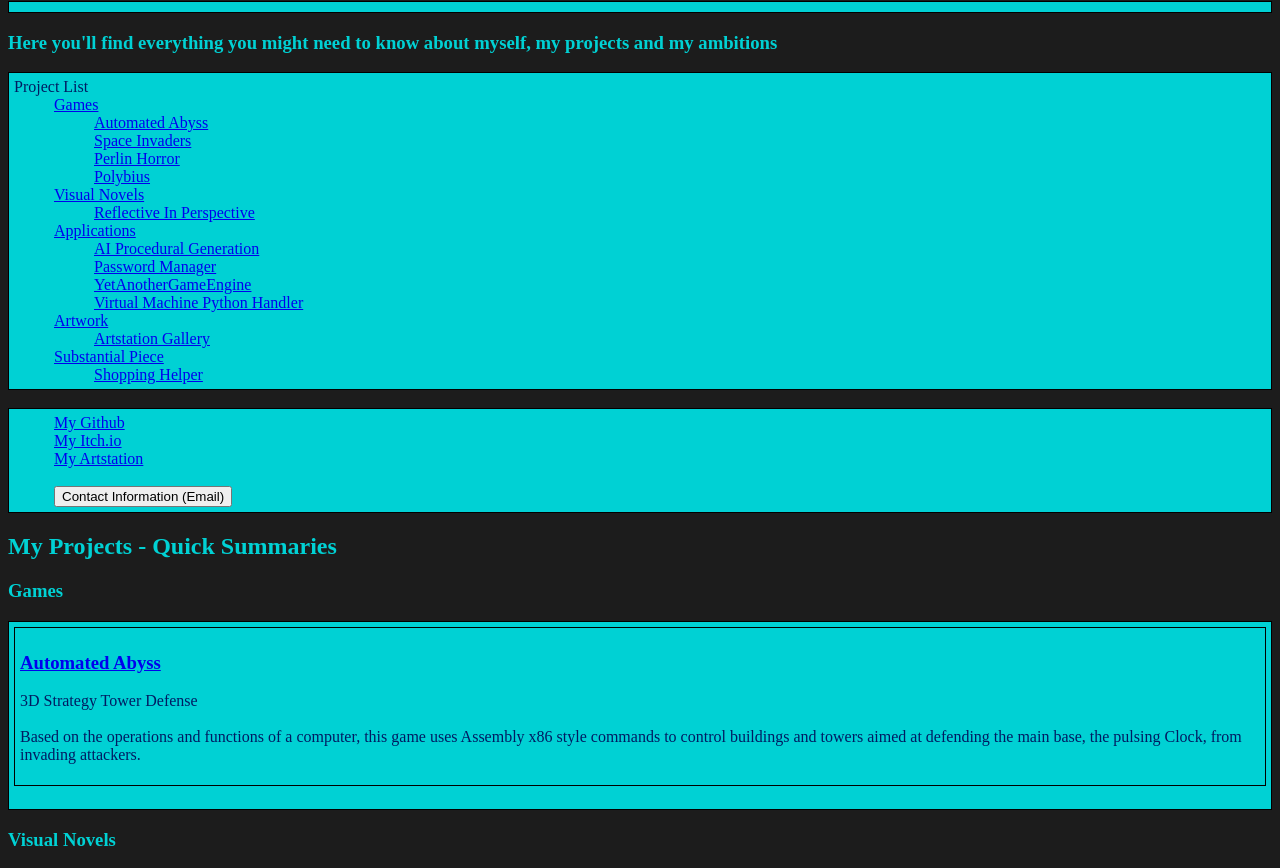
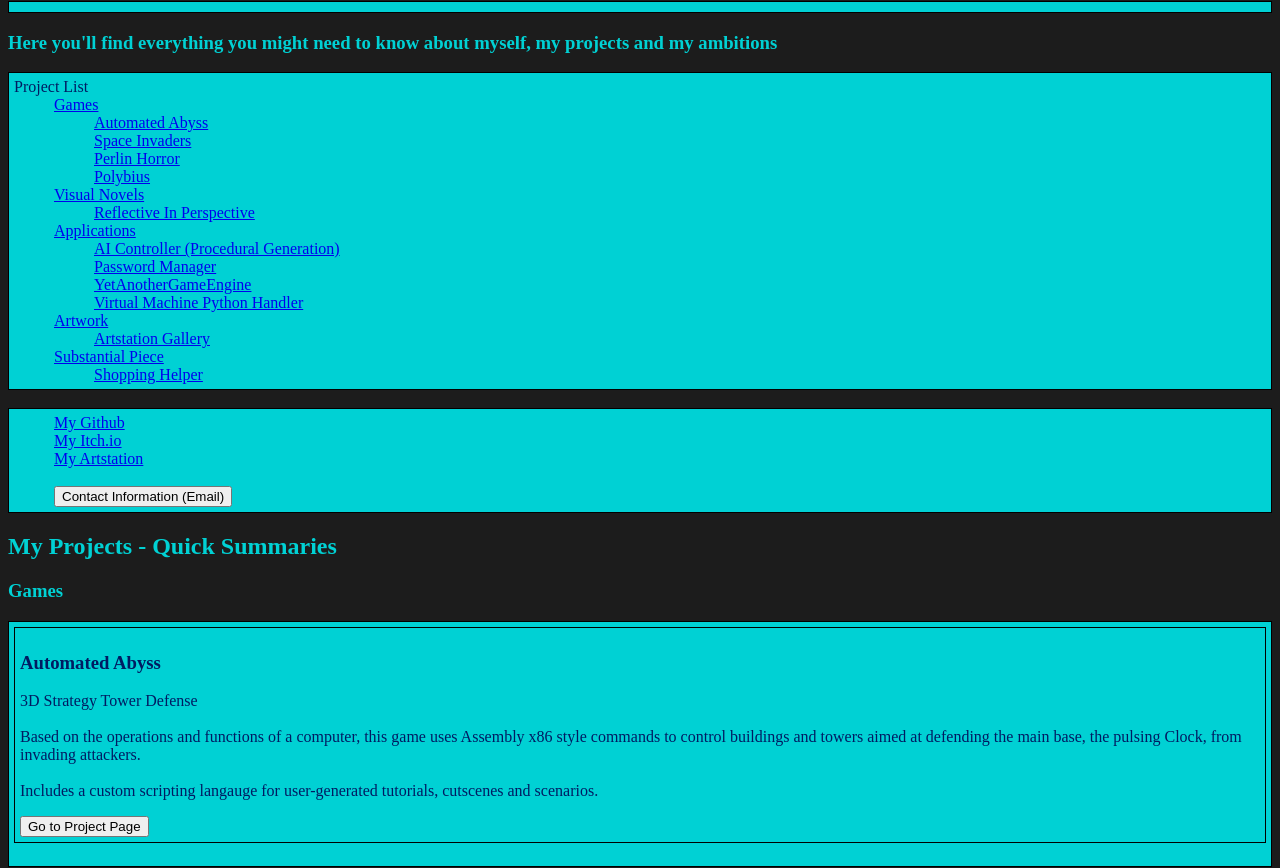
Before and after one commit to Dichlorodiethylsulfide/Dichlorodiethylsulfide.github.io, a plain HTML site: page index.html in a window 1280 px wide. Shown: the part 119-987 px from the top of the page. Drawn offline with Linux system fonts and the light colour scheme.

Commit message:
Added button js code. Redirects for project pages.

```diff
--- a/index.html
+++ b/index.html
@@ -1,18 +1,19 @@
 <head>
   <link rel="stylesheet" type="text/css" href="css/design.css">
   <script type="text/javascript" src="js/website.js"></script>
+  <script type="text/javascript"> window.onload = StartupButtons;</script>
 </head>
 <body>
   <title class="TitleBox BackgroundText">Riki Lowe's Home Page</title>
   <h1 class="BackgroundText">Welcome to my portfolio website.</h1>
-  <div class="MainBox referenc"></div>
+  <div class="MainBox"></div>
   <h3 class="BackgroundText">Here you'll find everything you might need to know about myself, my projects and my ambitions</h3>
   <div class="MainBox">
     <a>Project List</a>
     <div class="tab">
       <a href="#Games">Games</a>
       <div class="tab">
-        <a href="content/projects/AA/main_page.html">Automated Abyss</a><br>
+        <a href="#AA">Automated Abyss</a><br>
         <a href="#">Space Invaders</a><br>
         <a href="#">Perlin Horror</a><br>
         <a href="#">Polybius</a><br>
@@ -23,7 +24,7 @@
       </div>
       <a href="#Applications">Applications</a>
       <div class="tab">
-        <a href="#">AI Procedural Generation</a><br>
+        <a href="#">AI Controller (Procedural Generation)</a><br>
         <a href="#">Password Manager</a><br>
         <a href="#">YetAnotherGameEngine</a><br>
         <a href="#">Virtual Machine Python Handler</a><br>
@@ -51,11 +52,12 @@
   <h2 class="BackgroundText">My Projects - Quick Summaries</h2>
   <h3 id="Games" class="BackgroundText">Games</h3>
   <div class="MainBox">
-    <div class="Box">
-      <h3><a href="content/projects/AA/main_page.html">Automated Abyss</a></h3>
+    <div id="AA" class="Box">
+      <h3>Automated Abyss</h3>
       <p>
         3D Strategy Tower Defense<br><br>
-        Based on the operations and functions of a computer, this game uses Assembly x86 style commands to control buildings and towers aimed at defending the main base, the pulsing Clock, from invading attackers.
+        Based on the operations and functions of a computer, this game uses Assembly x86 style commands to control buildings and towers aimed at defending the main base, the pulsing Clock, from invading attackers.<br><br>
+        Includes a custom scripting langauge for user-generated tutorials, cutscenes and scenarios.
       </p>
     </div>
     <br>
@@ -79,33 +81,4 @@
   <div class="MainBox">
 
   </div>
-  <!---
-  <a Project List</a>
-  <div class="tab">
-    <a Games</a>
-    <div class="tab">
-      <a href="content/projects/AA/main_page.html">Automated Abyss</a><br>
-      <a href="#">Space Invaders</a><br>
-      <a href="#">Perlin Horror</a><br>
-      <a href="#">Polybius</a><br>
-    </div>
-    <a Visual Novels</a>
-    <div class="tab">
-      <a href="#">Reflective In Perspective</a><br>
-    </div>
-    <a Applications</a>
-    <div class="tab">
-      <a href="#">AI Procedural Generation</a><br>
-      <a href="#">Password Manager</a><br>
-      <a href="#">YetAnotherGameEngine (YAGE v0.1)</a><br>
-      <a href="#">Virtual Machine Python Handler</a><br>
-      <a href="#">Shopping Helper (Substantial Piece)</a><br>
-    </div>
-    <a Artwork</a>
-    <div class="tab">
-      <a href="#">Artstation Gallery</a><br>
-    </div>
-  </div>
-
-  --->
 </body>
--- a/js/website.js
+++ b/js/website.js
@@ -13,3 +13,19 @@ function getContactData()
     contactNodePresent = true;
   }
 }
+
+function StartupButtons()
+{
+  var elementArray = document.getElementsByClassName('Box');
+  for (var i = 0; i < elementArray.length; i++) {
+    var buttonNode = document.createElement('BUTTON');
+    buttonNode.setAttribute('onclick', "OpenProjectPage('" + elementArray[i].getAttribute('id') + "')");
+    buttonNode.innerHTML = "Go to Project Page";
+    elementArray[i].appendChild(buttonNode);
+  }
+}
+
+function OpenProjectPage(ProjectName)
+{
+  window.open("content/projects/" + ProjectName + "/main_page.html");
+}
```
Also changed, not shown: content/projects/AA/main_page.html (+1 -2 lines), content/projects/AA/images/Tower 3.png (deleted).
